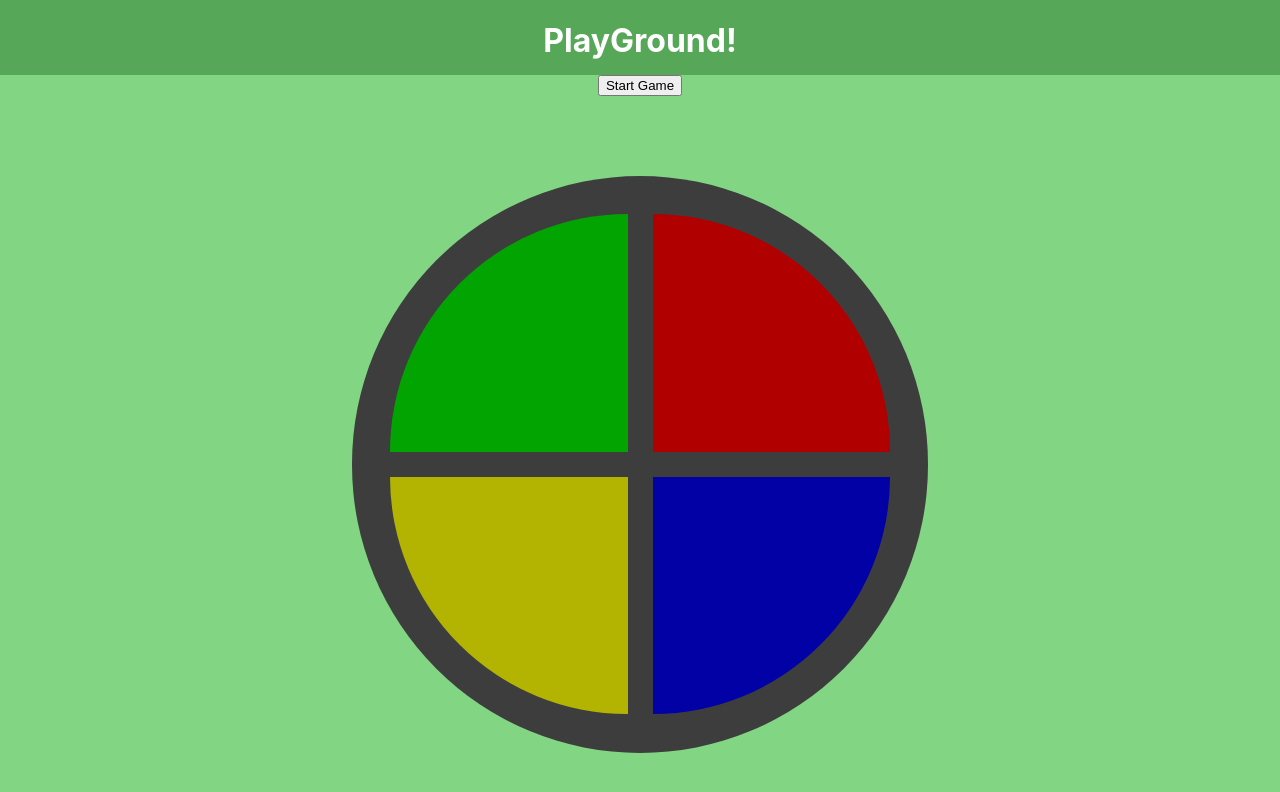
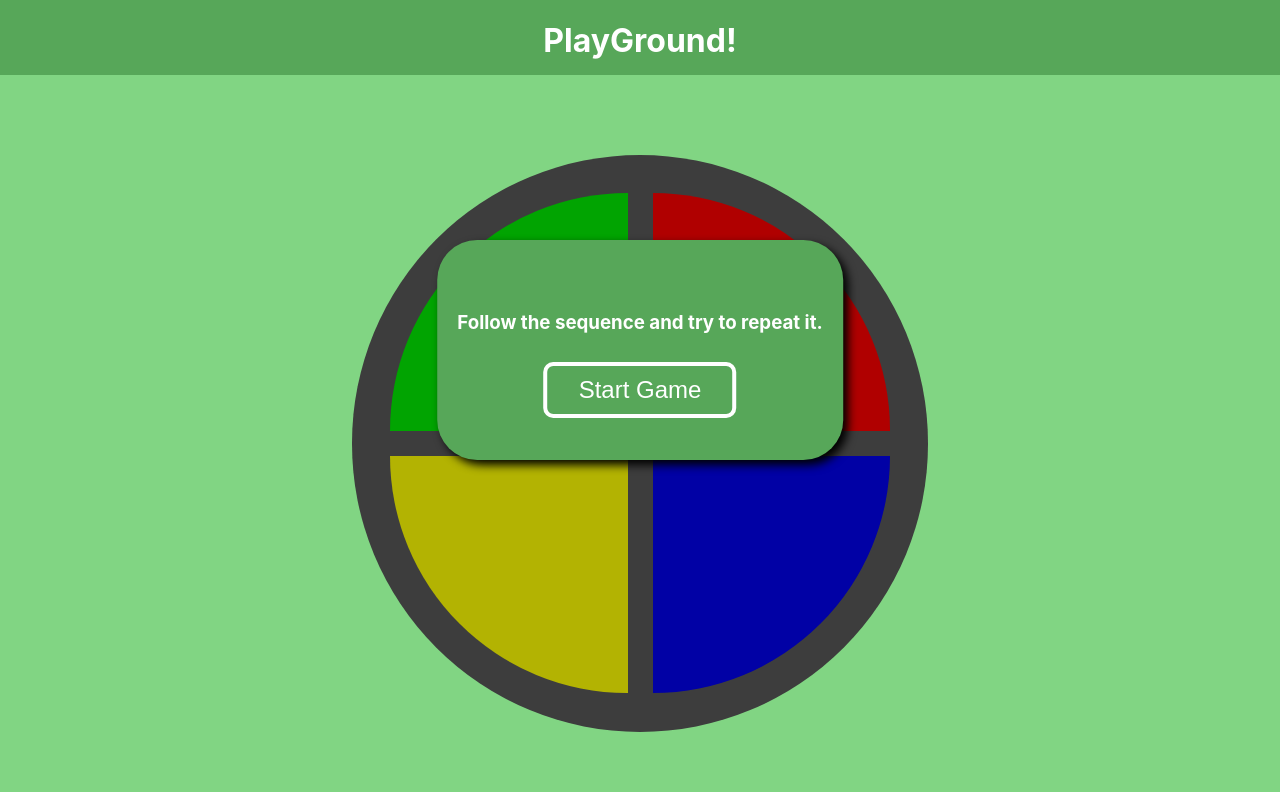
Before and after one commit to federico-palma/playground, a React (Create React App) app: page /Simon-Says in a window 1280 px wide. Shown: the top 792 px of the page. Built offline with nearby package versions, Linux system fonts and the light colour scheme; the HTML template or start-up script is replaced by a standard one.

Commit message:
Add modal to start game and on game over

```diff
--- a/src/Pages/Simon-says/SimonSaysPage.js
+++ b/src/Pages/Simon-says/SimonSaysPage.js
@@ -1,5 +1,6 @@
 import { useState, useCallback, useEffect } from "react";
 import Board from "./Components/Board";
+import Modal from "../../Components/Modal";
 import classes from "./SimonSays.module.css";
 
 const SimonSaysPage = () => {
@@ -8,11 +9,18 @@ const SimonSaysPage = () => {
   }, []);
 
   const [isPlaying, setIsPlaying] = useState(false);
+  const [gameOver, setGameOver] = useState(false);
   const [btnsRefs, setBtnsRefs] = useState([]);
   const [isBtnDisabled, setIsBtnDisabled] = useState(false);
   const [sequenceArray, setSequenceArray] = useState([]);
   const [playerChoiceArray, setPlayerChoiceArray] = useState([]);
   const [playerTurn, setPlayerTurn] = useState(false);
+
+  const gameDesc = `Follow the sequence and try to repeat it.`;
+  const endDesc = `Wrong Answer!
+                  You completed ${sequenceArray.length - 1} round${
+    sequenceArray.length !== 2 ? "s" : ""
+  }!`;
 
   const setRefsHandler = useCallback((a, b, c, d) => {
     setBtnsRefs([a, b, c, d]);
@@ -23,7 +31,6 @@ const SimonSaysPage = () => {
   };
 
   const newRound = useCallback(() => {
-    console.log("New Round");
     setPlayerTurn(false);
     setPlayerChoiceArray([]);
     setSequenceArray(prevState => [...prevState, getRandomNum()]);
@@ -31,7 +38,6 @@ const SimonSaysPage = () => {
 
   // Sequence is played with useEffect whenever the sequenceArray changes.
   const playSequence = useCallback(() => {
-    console.log(sequenceArray);
     setIsBtnDisabled(true);
     let index = 0;
     const clearFilter = () => {
@@ -42,7 +48,6 @@ const SimonSaysPage = () => {
 
     const sequenceInterval = setInterval(() => {
       if (index === sequenceArray.length) {
-        console.log("finished sequence");
         clearFilter();
         setIsBtnDisabled(false);
         setPlayerTurn(true);
@@ -80,27 +85,33 @@ const SimonSaysPage = () => {
 
   useEffect(() => {
     if (playerChoiceArray.length > 0) {
-      console.log("Player choices: " + playerChoiceArray);
       if (playerChoiceArray.length === sequenceArray.length && checkMatchingArrays()) {
-        console.log("Matching Arrays!");
         newRound();
       } else if (checkMatchingArrays()) {
-        console.log("You're doing good!");
       } else {
-        console.log("LOOSER");
+        setGameOver(true);
+        setIsPlaying(false);
       }
     }
   }, [playerChoiceArray, sequenceArray, checkMatchingArrays, newRound]);
 
-  const startGame = () => {
+  const handleStartGame = () => {
+    setSequenceArray([])
+    setGameOver(false);
     setIsPlaying(true);
     newRound();
   };
 
   return (
     <div className={classes.background}>
-      <button onClick={startGame}>Start Game</button>
       <main className={classes.board}>
+        {!isPlaying && (
+          <Modal
+            btnActive={true}
+            handleStartGame={handleStartGame}
+            modalText={gameOver ? endDesc : gameDesc}
+            backColor="#57a759"></Modal>
+        )}
         <Board
           addPlayerChoiceHandler={addPlayerChoiceHandler}
           setRefsHandler={setRefsHandler}
```
